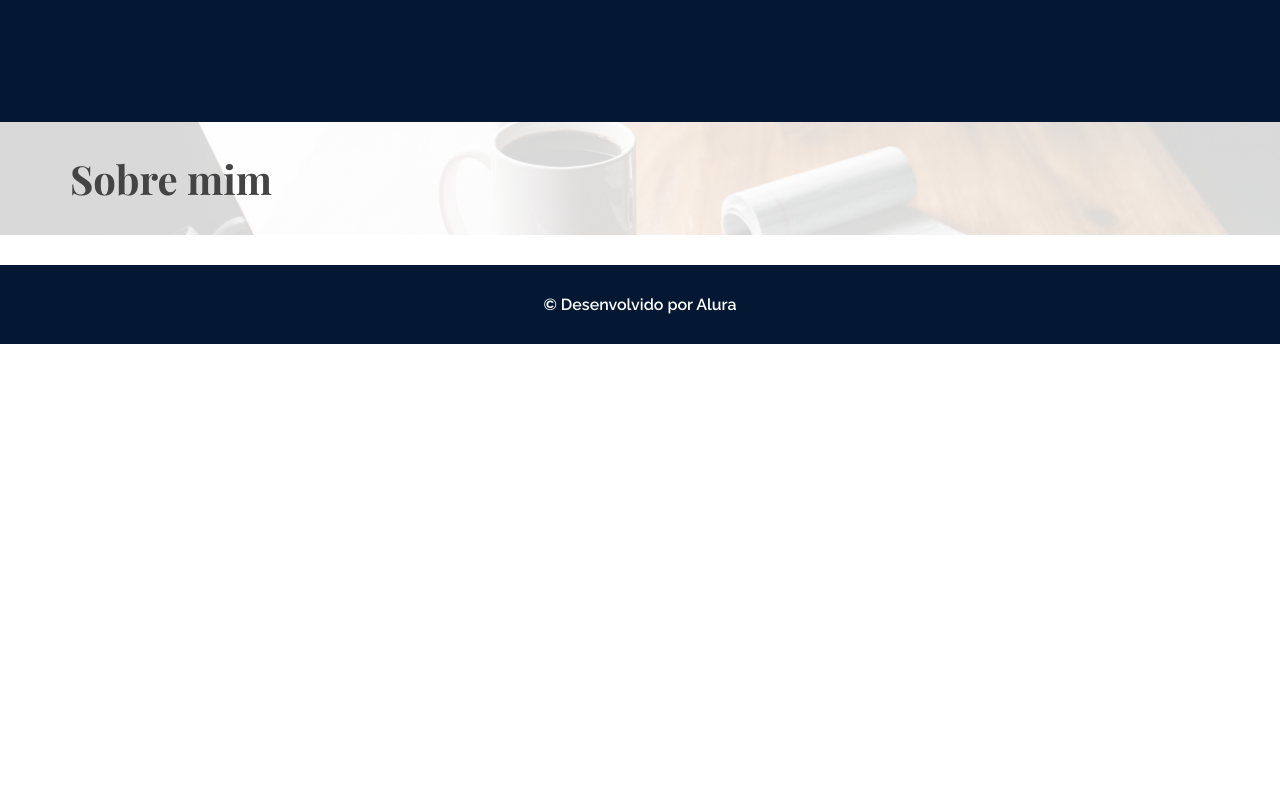
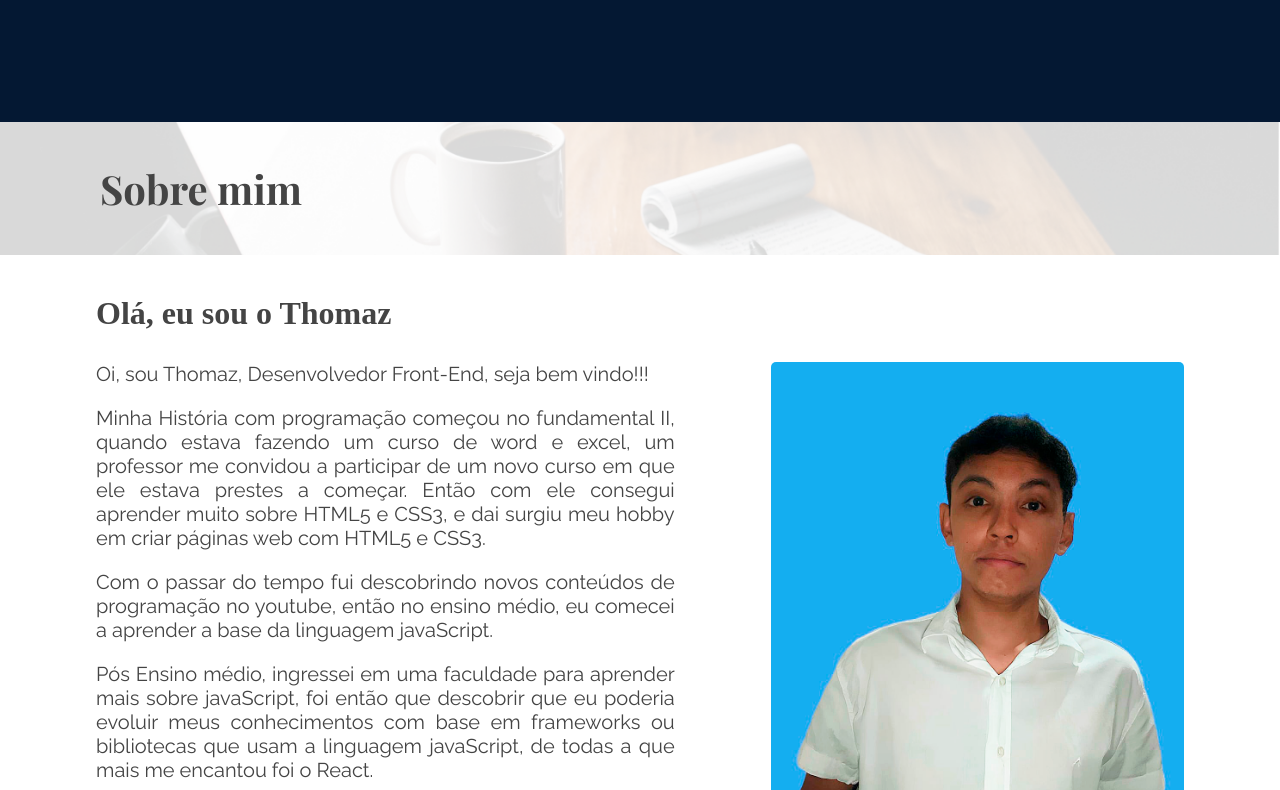
Before and after one commit to ThomazHilario/React-One, a React (Vite) app in the folder ola-mundo/: page /sobremim in a window 1280 px wide. Shown: the part 510-1300 px from the top of the page. Before the commit the page ends 854 px from the top, so only its background shows below. Built offline with nearby package versions, Linux system fonts and the light colour scheme; a web font is replaced by a local one.

Commit message:
feat: Sobremim.jsx
- Criando a estrutura Html do componente sobre mim.

```diff
--- a/ola-mundo/src/Components/PostModel/postModel.css
+++ b/ola-mundo/src/Components/PostModel/postModel.css
@@ -1,5 +1,8 @@
 .postModel{
-    padding: 30px 70px;
+    padding: 40px 100px;
+    width: 100%;
+    background-size: cover;
+    background-repeat: no-repeat;
 }
 
 .postModel > h1{
--- a/ola-mundo/src/pages/Sobremim/index.jsx
+++ b/ola-mundo/src/pages/Sobremim/index.jsx
@@ -3,11 +3,44 @@ import { PostModel } from "../../Components/PostModel"
 
 // Image
 import CapaSobreMim from '../../assets/sobre_mim_capa.png'
+import MinhaFoto from '../../assets/foto.png'
+
+// css import
+import './sobremim.css'
 
 export const Sobremim = () => {
     return(
-        <main>
+        <main className="container__sobremim">
             <PostModel titulo={'Sobre mim'} urlImage={CapaSobreMim}/>
+
+            <div className="container_conteudo">
+                <h1>Olá, eu sou o Thomaz</h1>
+
+                <section className="container__apresentacao">
+                    <article>
+                        <p>
+                            Oi, sou Thomaz, Desenvolvedor Front-End, seja bem vindo!!!
+                        </p>
+
+                        <p>
+                            Minha História com programação começou no fundamental II, quando estava fazendo um curso de word e excel, um professor me convidou a participar de um novo curso em que ele estava prestes a começar. Então com ele consegui aprender muito sobre HTML5 e CSS3, e dai surgiu meu hobby em criar páginas web com HTML5 e CSS3.
+                        </p>
+
+                        <p>
+                            Com o passar do tempo fui descobrindo novos conteúdos de programação no youtube, então no ensino médio, eu comecei a aprender a base da linguagem javaScript.
+                        </p>
+
+                        <p>
+                            Pós Ensino médio, ingressei em uma faculdade para aprender mais sobre javaScript, foi então que descobrir que eu poderia evoluir meus conhecimentos com base em frameworks ou bibliotecas que usam a linguagem javaScript, de todas a que mais me encantou foi o React.
+                        </p>
+
+                        <p>
+                            Em 2023 foquei em aprender muito sobre React, e boas práticas de como usá-lo.
+                        </p>
+                    </article>
+                    <img src={MinhaFoto} alt="minha foto"/>
+                </section>
+            </div>
         </main>
     )
 }
--- /dev/null
+++ b/ola-mundo/src/pages/Sobremim/sobremim.css
@@ -0,0 +1,35 @@
+.container__sobremim{
+    display: flex;
+    flex-direction: column;
+    align-items: center;
+}
+
+.container_conteudo{
+    margin-top: 40px;
+    color: #444444;
+}
+
+.container__apresentacao{
+    display: flex;
+    justify-content: space-evenly;
+    width: 85vw;
+    gap: 6rem;
+    margin-top: 30px;
+}
+
+.container__apresentacao > article{
+    width: 700px;
+    text-align: justify;
+    font-size: 20px;
+    font-family: "Raleway", sans-serif;
+    display: flex;
+    flex-direction: column;
+    gap: 20px;
+}
+
+.container__apresentacao > img{
+    height: 500px;
+    width: 500px;
+    border-radius: 5px;
+    object-fit: cover;
+}
```
